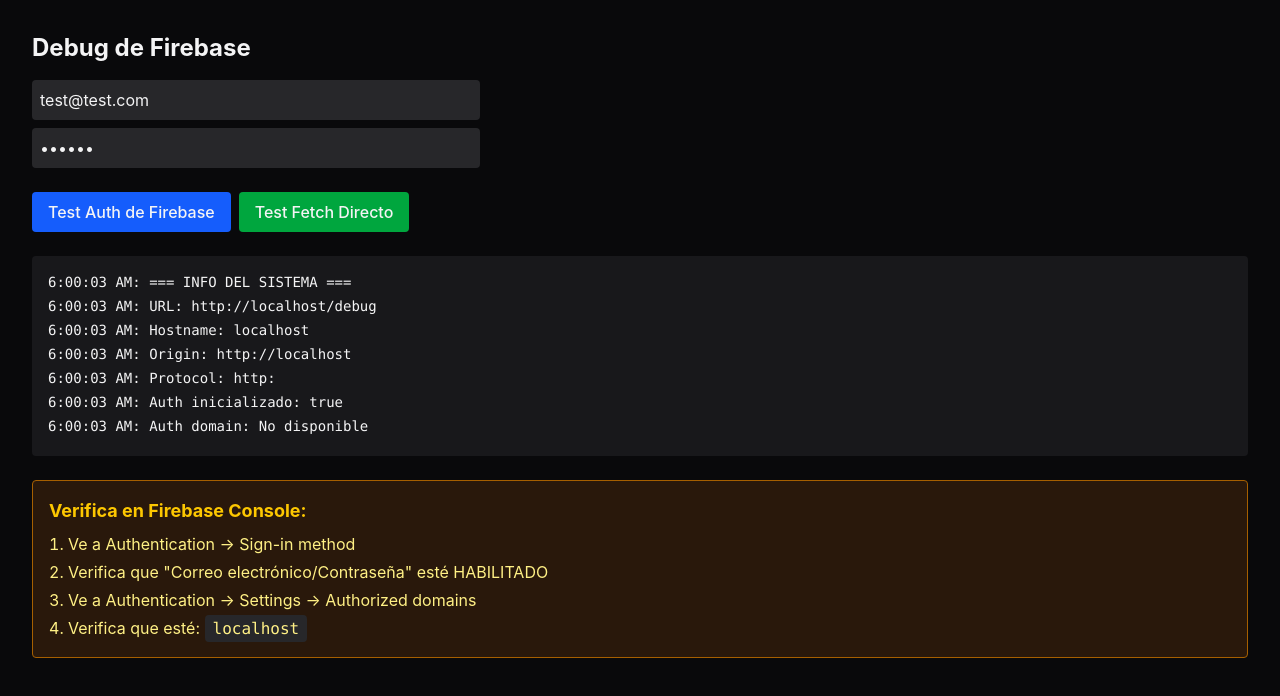
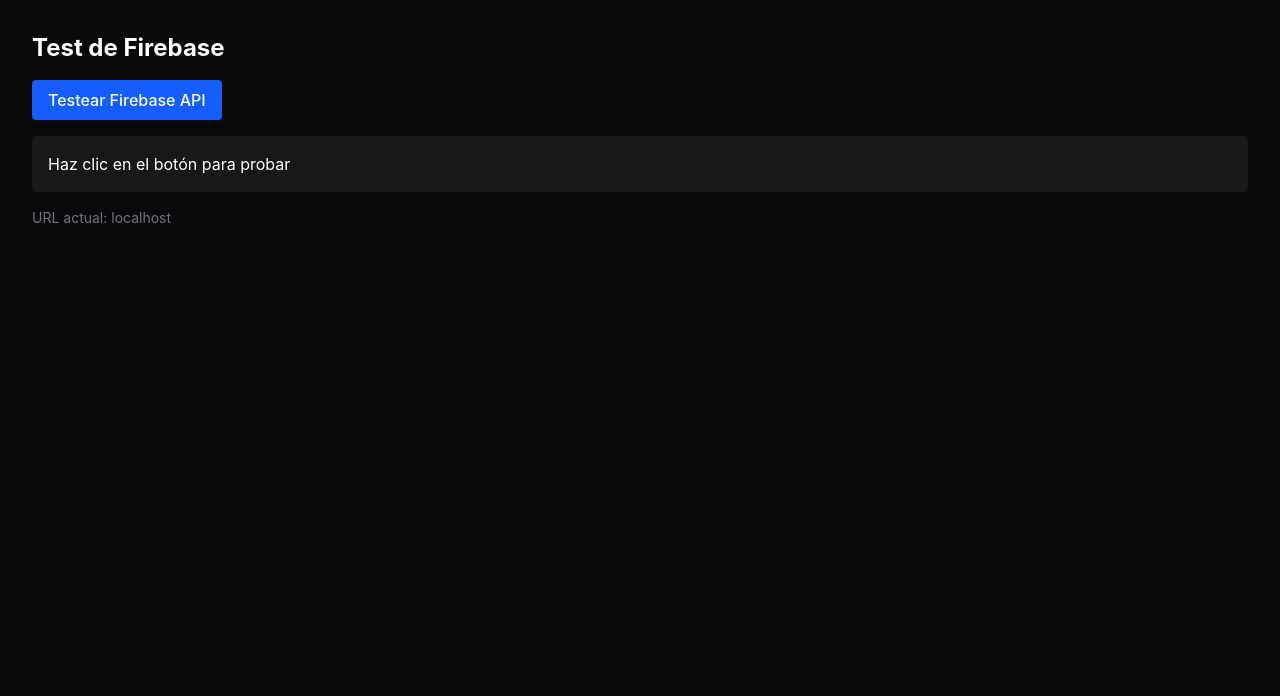
Before and after one commit to jvasquez9729/finanzas-personales, a React (Vite) app: page /debug in a window 1280 px wide. Shown: the top 696 px of the page. Built offline with nearby package versions, Linux system fonts and the light colour scheme; no server answers.

Commit message:
Add: Pagina simple de debug

```diff
--- /dev/null
+++ b/src/app/pages/SimpleDebug.tsx
@@ -0,0 +1,49 @@
+import { useState } from 'react';
+
+export function SimpleDebug() {
+  const [result, setResult] = useState('');
+
+  const testFirebase = async () => {
+    setResult('Probando...');
+
+    try {
+      const response = await fetch('https://identitytoolkit.googleapis.com/v1/accounts:signInWithPassword?key=AIzaSyCy208hpz3OX8NTdZxxK3YCzxXa3xWWYd8', {
+        method: 'POST',
+        headers: { 'Content-Type': 'application/json' },
+        body: JSON.stringify({
+          email: 'test@test.com',
+          password: '123456',
+          returnSecureToken: true
+        })
+      });
+
+      const data = await response.json();
+
+      if (response.ok) {
+        setResult('✅ Firebase responde correctamente!');
+      } else {
+        setResult(`❌ Error: ${data.error?.message || JSON.stringify(data)}`);
+      }
+    } catch (err: any) {
+      setResult(`❌ Error de red: ${err.message}`);
+    }
+  };
+
+  return (
+    <div className="min-h-screen bg-zinc-950 p-8 text-white">
+      <h1 className="text-2xl font-bold mb-4">Test de Firebase</h1>
+      <button
+        onClick={testFirebase}
+        className="px-4 py-2 bg-blue-600 rounded hover:bg-blue-700"
+      >
+        Testear Firebase API
+      </button>
+      <div className="mt-4 p-4 bg-zinc-900 rounded">
+        {result || 'Haz clic en el botón para probar'}
+      </div>
+      <div className="mt-4 text-sm text-zinc-500">
+        <p>URL actual: {window.location.hostname}</p>
+      </div>
+    </div>
+  );
+}
--- a/src/app/routes.tsx
+++ b/src/app/routes.tsx
@@ -12,7 +12,7 @@
 import { Calendar } from '@/app/pages/Calendar';
 import { Analysis } from '@/app/pages/Analysis';
 import { Settings } from '@/app/pages/Settings';
-import { Debug } from '@/app/pages/Debug';
+import { SimpleDebug } from '@/app/pages/SimpleDebug';
 
 // Componente wrapper para proteger rutas
 function ProtectedRoute() {
@@ -63,7 +63,7 @@
   },
   {
     path: '/debug',
-    element: <Debug />,
+    element: <SimpleDebug />,
   },
   {
     element: <ProtectedRoute />,
```
